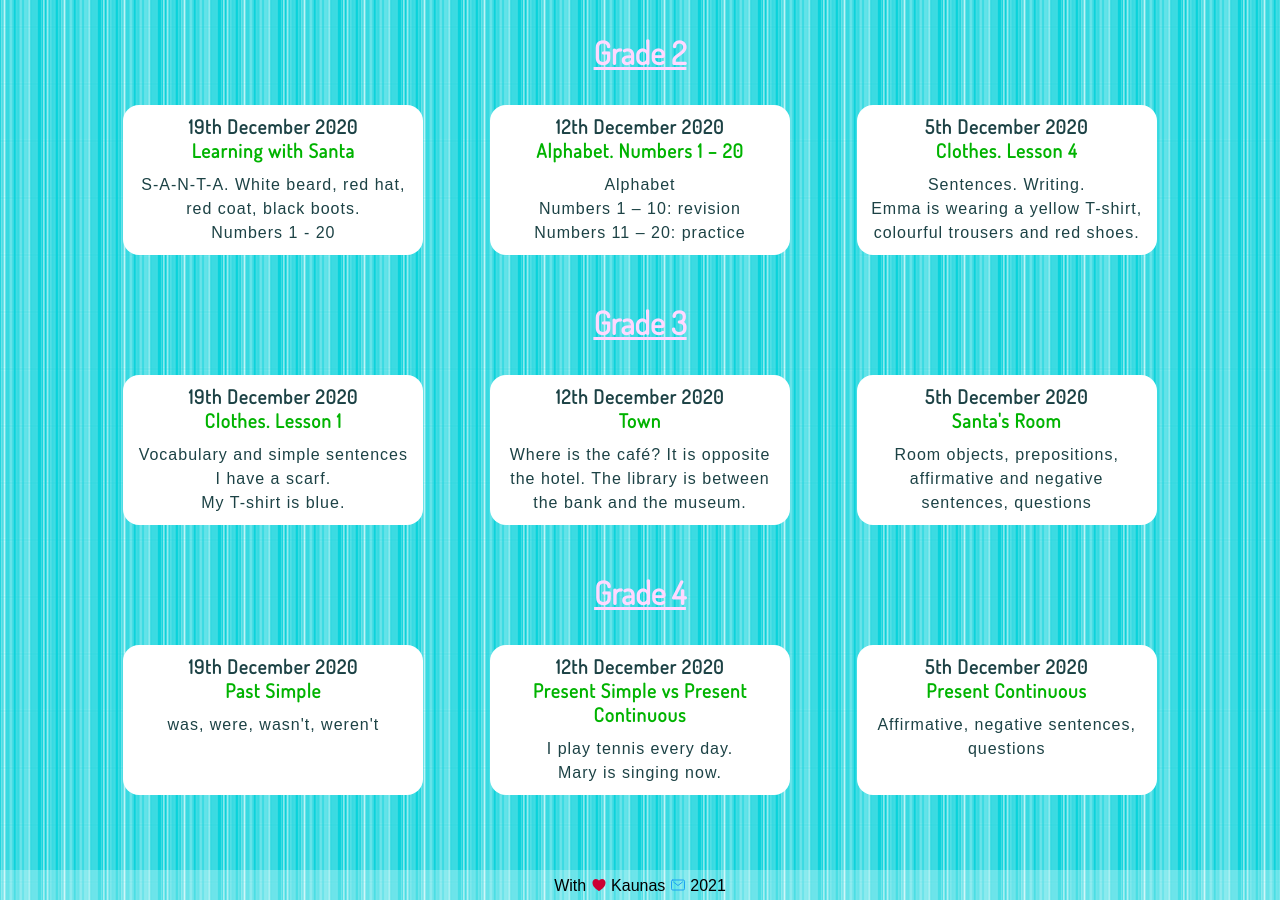
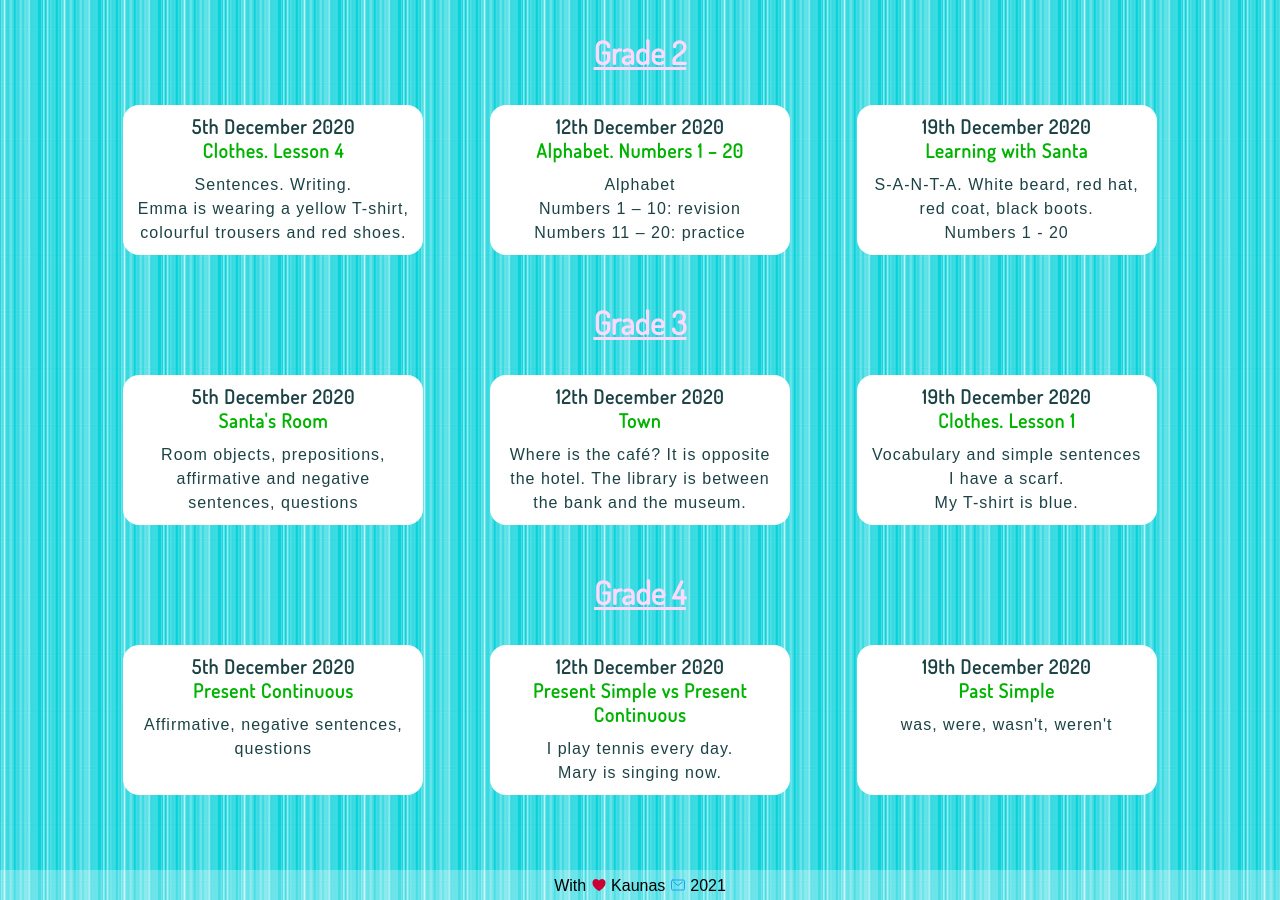
Before and after one commit to r426/teachers_notes_project, a Django app: page / in a window 1280 px wide. Shown: the part 201-1101 px from the top of the page. Run offline with Django 3.2, Linux system fonts and the light colour scheme; data comes from the database, SQL or seed files in the repository; some libraries are stand-ins or nearby versions.

Commit message:
reverse flex-box rows

```diff
--- a/blog/static/blog/all_posts.css
+++ b/blog/static/blog/all_posts.css
@@ -82,6 +82,7 @@ a {
     -ms-flex-pack: distribute;
     justify-content: space-around;
     padding-bottom: 5px;
+    flex-direction: row-reverse;
 }
 
 footer {
--- a/static/blog/all_posts.css
+++ b/static/blog/all_posts.css
@@ -82,6 +82,7 @@ a {
     -ms-flex-pack: distribute;
     justify-content: space-around;
     padding-bottom: 5px;
+    flex-direction: row-reverse;
 }
 
 footer {
```
